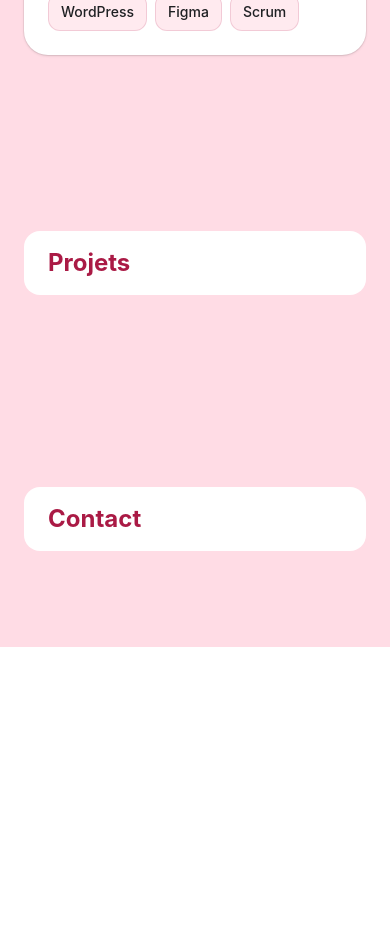
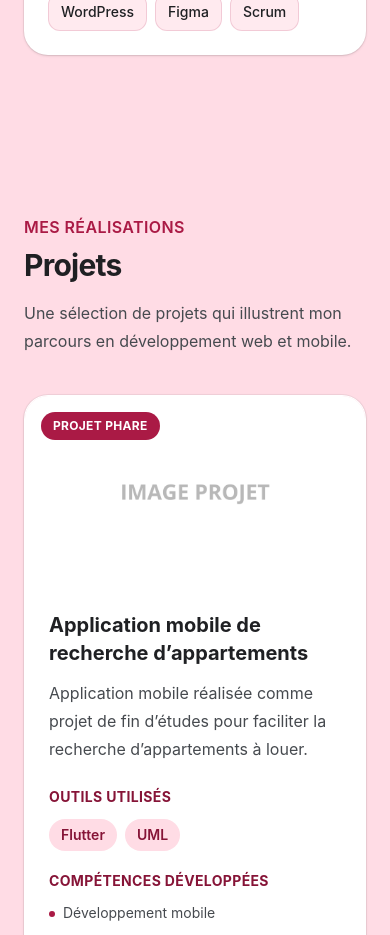
Before and after one commit to elysevianney/my_porfolio, an Angular app: page / in a window 390 px wide. Shown: the part 5980-6915 px from the top of the page. Before the commit the page ends 6627 px from the top, so only its background shows below. Built offline with nearby package versions, Linux system fonts and the light colour scheme.

Commit message:
feat: add projects section

```diff
--- a/src/app/app.html
+++ b/src/app/app.html
@@ -16,9 +16,7 @@
 
   <app-skills />
 
-  <section id="projects" aria-labelledby="projects-title" class="py-24">
-    <h2 id="projects-title" class="rounded-2xl bg-white px-6 py-4 text-2xl font-bold text-cv-primary">Projets</h2>
-  </section>
+  <app-projects />
 
   <section id="contact" aria-labelledby="contact-title" class="py-24">
     <h2 id="contact-title" class="rounded-2xl bg-white px-6 py-4 text-2xl font-bold text-cv-primary">Contact</h2>
--- a/src/app/app.ts
+++ b/src/app/app.ts
@@ -4,11 +4,12 @@ import { About } from './components/about/about';
 import { Experience } from './components/experience/experience';
 import { Header } from './components/header/header';
 import { Hero } from './components/hero/hero';
+import { Projects } from './components/projects/projects';
 import { Skills } from './components/skills/skills';
 
 @Component({
   selector: 'app-root',
-  imports: [About, Experience, Header, Hero, Skills],
+  imports: [About, Experience, Header, Hero, Projects, Skills],
   templateUrl: './app.html',
   styleUrl: './app.css',
 })
--- /dev/null
+++ b/src/app/components/projects/projects.html
@@ -0,0 +1,102 @@
+<section id="projects" aria-labelledby="projects-title" class="py-20 sm:py-24">
+  <div class="mb-10 max-w-3xl">
+    <p class="font-semibold tracking-wide text-cv-primary uppercase">Mes réalisations</p>
+    <h2 id="projects-title" class="mt-2 text-3xl font-bold tracking-tight text-cv-text sm:text-4xl">
+      Projets
+    </h2>
+    <p class="mt-4 text-base leading-7 text-cv-muted sm:text-lg">
+      Une sélection de projets qui illustrent mon parcours en développement web et mobile.
+    </p>
+  </div>
+
+  <div class="grid items-stretch gap-6 md:grid-cols-2 xl:grid-cols-3">
+    @for (project of projects; track project.title) {
+      <article
+        class="flex h-full flex-col overflow-hidden rounded-3xl border border-transparent bg-white shadow-sm ring-1 ring-black/5 transition-transform duration-300 hover:-translate-y-1"
+        [class.border-cv-primary]="project.featured"
+      >
+        <div class="relative aspect-video overflow-hidden bg-cv-soft">
+          @if (project.image) {
+            <img
+              [src]="project.image"
+              [alt]="project.imageAlt ?? ''"
+              width="1920"
+              height="1080"
+              loading="lazy"
+              class="size-full object-cover transition-transform duration-300 hover:scale-[1.02]"
+            />
+          } @else {
+            <div class="flex size-full items-center justify-center text-cv-primary" aria-hidden="true">
+              <svg viewBox="0 0 24 24" class="size-12" fill="none" stroke="currentColor" stroke-width="1.5">
+                <path stroke-linecap="round" stroke-linejoin="round" d="M4 5a2 2 0 0 1 2-2h12a2 2 0 0 1 2 2v14H4V5Zm0 10 4-4 3 3 2-2 7 7M15 8h.01" />
+              </svg>
+            </div>
+          }
+
+          @if (project.featured) {
+            <span class="absolute top-4 left-4 rounded-full bg-cv-primary px-3 py-1.5 text-xs font-bold tracking-wide text-white uppercase">
+              Projet phare
+            </span>
+          }
+        </div>
+
+        <div class="flex flex-1 flex-col p-6 sm:p-7">
+          <h3 class="text-xl font-bold text-cv-text">{{ project.title }}</h3>
+          <p class="mt-3 flex-1 leading-7 text-cv-muted">{{ project.description }}</p>
+
+          <div class="mt-6">
+            <h4 class="text-sm font-bold tracking-wide text-cv-primary-dark uppercase">Outils utilisés</h4>
+            <ul class="mt-3 flex flex-wrap gap-2">
+              @for (tool of project.tools; track tool) {
+                <li class="rounded-full bg-cv-soft px-3 py-1.5 text-sm font-semibold text-cv-primary-dark">
+                  {{ tool }}
+                </li>
+              }
+            </ul>
+          </div>
+
+          <div class="mt-5">
+            <h4 class="text-sm font-bold tracking-wide text-cv-primary-dark uppercase">Compétences développées</h4>
+            <ul class="mt-3 grid gap-2 text-sm text-cv-muted">
+              @for (skill of project.skills; track skill) {
+                <li class="flex gap-2">
+                  <span class="mt-2 size-1.5 shrink-0 rounded-full bg-cv-primary" aria-hidden="true"></span>
+                  <span>{{ skill }}</span>
+                </li>
+              }
+            </ul>
+          </div>
+
+          @if (project.githubUrl || project.demoUrl) {
+            <div class="mt-6 flex flex-wrap gap-3 border-t border-cv-primary/10 pt-5">
+              @if (project.githubUrl) {
+                <a
+                  [href]="project.githubUrl"
+                  target="_blank"
+                  rel="noopener noreferrer"
+                  data-project-link="github"
+                  class="inline-flex min-h-11 items-center justify-center rounded-xl border-2 border-cv-primary px-4 py-2 text-sm font-semibold text-cv-primary transition-colors hover:bg-cv-soft hover:text-cv-primary-dark"
+                >
+                  Code source
+                  <span class="sr-only"> de {{ project.title }} (nouvel onglet)</span>
+                </a>
+              }
+              @if (project.demoUrl) {
+                <a
+                  [href]="project.demoUrl"
+                  target="_blank"
+                  rel="noopener noreferrer"
+                  data-project-link="demo"
+                  class="inline-flex min-h-11 items-center justify-center rounded-xl bg-cv-primary px-4 py-2 text-sm font-semibold text-white transition-colors hover:bg-cv-primary-dark"
+                >
+                  Voir la démo
+                  <span class="sr-only"> de {{ project.title }} (nouvel onglet)</span>
+                </a>
+              }
+            </div>
+          }
+        </div>
+      </article>
+    }
+  </div>
+</section>
--- /dev/null
+++ b/src/app/components/projects/projects.ts
@@ -0,0 +1,12 @@
+import { ChangeDetectionStrategy, Component } from '@angular/core';
+
+import { PROJECTS } from '../../data/projects.data';
+
+@Component({
+  selector: 'app-projects',
+  templateUrl: './projects.html',
+  changeDetection: ChangeDetectionStrategy.OnPush,
+})
+export class Projects {
+  protected readonly projects = PROJECTS;
+}
--- a/src/app/data/projects.data.ts
+++ b/src/app/data/projects.data.ts
@@ -1,4 +1,6 @@
 import { Project } from '../models/project.model';
+
+const DEFAULT_PROJECT_IMAGE = '/images/project_default.png';
 
 export const PROJECTS: readonly Project[] = [
   {
@@ -7,6 +9,7 @@ export const PROJECTS: readonly Project[] = [
       'Application mobile réalisée comme projet de fin d’études pour faciliter la recherche d’appartements à louer.',
     tools: ['Flutter', 'UML'],
     skills: ['Développement mobile', 'Analyse des besoins', 'Modélisation UML'],
+    image: DEFAULT_PROJECT_IMAGE,
     featured: true,
   },
   {
@@ -15,6 +18,7 @@ export const PROJECTS: readonly Project[] = [
       'Projet mené en équipe avec une organisation Scrum, une API REST Spring Boot et une interface Angular.',
     tools: ['Spring Boot', 'Angular', 'API REST', 'Scrum'],
     skills: ['Développement full stack', 'Conception d’API', 'Travail en équipe agile'],
+    image: DEFAULT_PROJECT_IMAGE,
     featured: true,
   },
   {
@@ -23,17 +27,20 @@ export const PROJECTS: readonly Project[] = [
       'Application de suivi d’opportunités pour les secteurs de l’immobilier et de l’automobile.',
     tools: ['Python', 'Laravel'],
     skills: ['Développement web', 'Conception fonctionnelle', 'Développement back-end'],
+    image: DEFAULT_PROJECT_IMAGE,
   },
   {
     title: 'Application web de visioconférence',
     description: 'Application permettant des échanges vidéo depuis une interface web.',
     tools: ['React'],
     skills: ['Développement front-end', 'Conception d’interfaces web'],
+    image: DEFAULT_PROJECT_IMAGE,
   },
   {
     title: 'Plateforme de gestion de stock',
     description: 'Plateforme web conçue pour gérer et suivre les mouvements de stock.',
     tools: ['Laravel'],
     skills: ['Développement back-end', 'Modélisation de données', 'Conception d’application web'],
+    image: DEFAULT_PROJECT_IMAGE,
   },
 ];
--- a/src/app/models/project.model.ts
+++ b/src/app/models/project.model.ts
@@ -6,5 +6,6 @@ export interface Project {
   readonly tools: readonly string[];
   readonly skills: readonly string[];
   readonly image?: string;
+  readonly imageAlt?: string;
   readonly featured?: boolean;
 }
```
Also changed, not shown: public/images/project_default.png (added), 1 other file (tests, documents, lock files or other folders).
